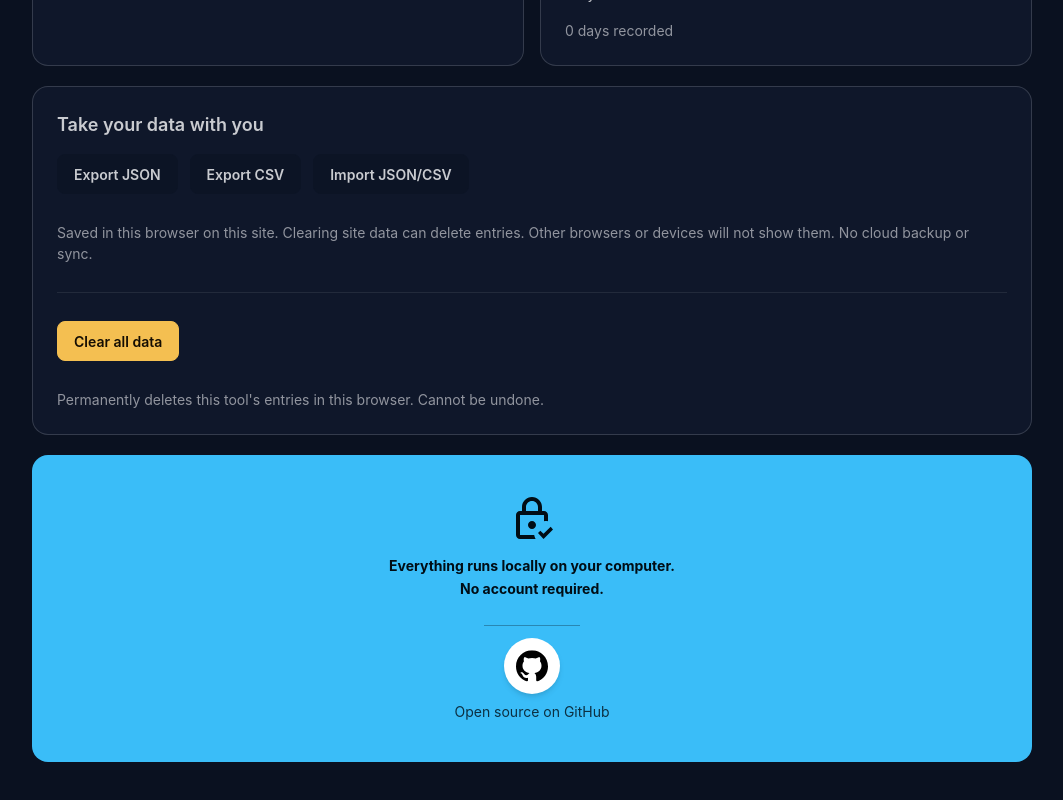
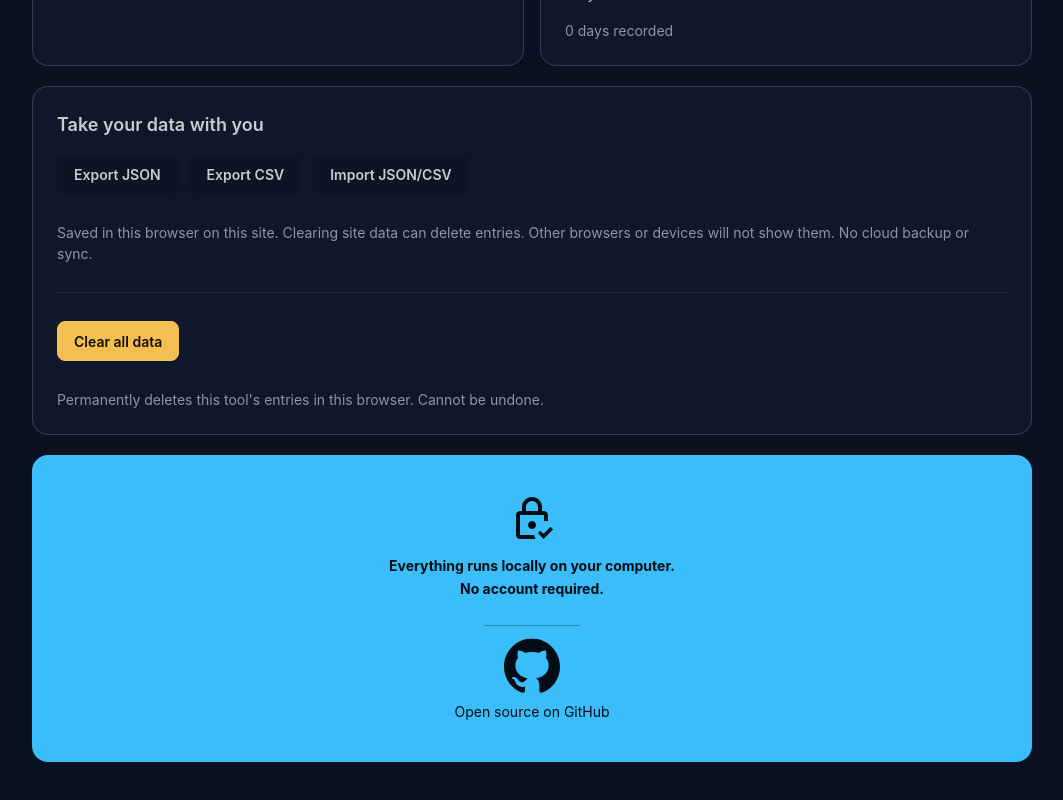
Before and after one commit to TheWilley/mood-tracker, a React (Vite) app: page / in a window 1280 px wide. Shown: the part 722-1522 px from the top of the page, without its empty margins (108-1171 px from the left). Built offline with nearby package versions, Linux system fonts and the light colour scheme.

Commit message:
style: adjust github logo color

```diff
--- a/src/components/Footer.tsx
+++ b/src/components/Footer.tsx
@@ -1,5 +1,3 @@
-import GithubLogo from '../assets/GitHub_Invertocat_Black.svg';
-
 const GITHUB_URL = 'https://github.com/TheWilley/mood-tracker';
 
 function Footer() {
@@ -32,11 +30,26 @@ function Footer() {
           rel='noopener noreferrer'
           aria-label='View the source code on GitHub'
           title='View source on GitHub'
-          className='flex size-14 items-center justify-center rounded-full bg-white shadow-md transition-transform hover:scale-110 focus-visible:scale-110 focus-visible:outline-2 focus-visible:outline-offset-2 focus-visible:outline-primary-content'
+          className='flex size-14 items-center justify-center hover:scale-110 transition-transform'
         >
-          <img src={GithubLogo} alt='' className='size-8' />
+          <svg
+            width='98'
+            height='96'
+            viewBox='0 0 98 96'
+            fill='currentColor'
+            xmlns='http://www.w3.org/2000/svg'
+          >
+            <g clip-path='url(#clip0_730_27126)'>
+              <path d='M41.4395 69.3848C28.8066 67.8535 19.9062 58.7617 19.9062 46.9902C19.9062 42.2051 21.6289 37.0371 24.5 33.5918C23.2559 30.4336 23.4473 23.7344 24.8828 20.959C28.7109 20.4805 33.8789 22.4902 36.9414 25.2656C40.5781 24.1172 44.4062 23.543 49.0957 23.543C53.7852 23.543 57.6133 24.1172 61.0586 25.1699C64.0254 22.4902 69.2891 20.4805 73.1172 20.959C74.457 23.543 74.6484 30.2422 73.4043 33.4961C76.4668 37.1328 78.0937 42.0137 78.0937 46.9902C78.0937 58.7617 69.1934 67.6621 56.3691 69.2891C59.623 71.3945 61.8242 75.9883 61.8242 81.252L61.8242 91.2051C61.8242 94.0762 64.2168 95.7031 67.0879 94.5547C84.4102 87.9512 98 70.6289 98 49.1914C98 22.1074 75.9883 6.69539e-07 48.9043 4.309e-07C21.8203 1.92261e-07 -1.9479e-07 22.1074 -4.3343e-07 49.1914C-6.20631e-07 70.4375 13.4941 88.0469 31.6777 94.6504C34.2617 95.6074 36.75 93.8848 36.75 91.3008L36.75 83.6445C35.4102 84.2188 33.6875 84.6016 32.1562 84.6016C25.8398 84.6016 22.1074 81.1563 19.4277 74.7441C18.375 72.1602 17.2266 70.6289 15.0254 70.3418C13.877 70.2461 13.4941 69.7676 13.4941 69.1934C13.4941 68.0449 15.4082 67.1836 17.3223 67.1836C20.0977 67.1836 22.4902 68.9063 24.9785 72.4473C26.8926 75.2227 28.9023 76.4668 31.2949 76.4668C33.6875 76.4668 35.2187 75.6055 37.4199 73.4043C39.0469 71.7773 40.291 70.3418 41.4395 69.3848Z' />
+            </g>
+            <defs>
+              <clipPath id='clip0_730_27126'>
+                <rect width='98' height='96' fill='white' />
+              </clipPath>
+            </defs>
+          </svg>
         </a>
-        <span className='text-sm opacity-80'>Open source on GitHub</span>
+        <span className='text-sm'>Open source on GitHub</span>
       </nav>
     </footer>
   );
```
